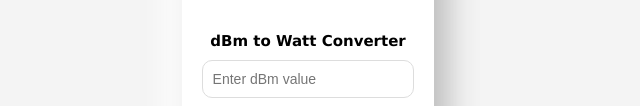
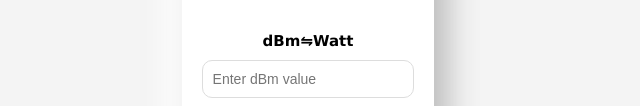
Before and after one commit to SuryaTiwari14/dBmConversion, a plain HTML site: page index.html in a window 1280 px wide. Shown: the part 371-477 px from the top of the page, without its empty margins (332-972 px from the left). Drawn offline with Linux system fonts and the light colour scheme.

Commit message:
index.html

```diff
--- a/index.html
+++ b/index.html
@@ -4,7 +4,7 @@
   <meta charset="UTF-8">
   <meta name="viewport" content="width=device-width, initial-scale=1.0">
   <link rel="stylesheet" href="style.css">
-  <title>dBm to Watt Converter</title>
+  <title>dBm ⇋Watt </title>
 </head>
 <body>
   <div class="card">
@@ -18,7 +18,7 @@
       </div>
     </div>
     <div class="text">
-      <p class="h3">dBm to Watt Converter</p>
+      <p class="h3">dBm⇋Watt</p>
       <input type="number" class="input" id="dbmInput" placeholder="Enter dBm value">
       <button class="convert-btn" onclick="convertToWatt()">Convert</button>
       <p class="result" id="result">Result: --</p>
```
